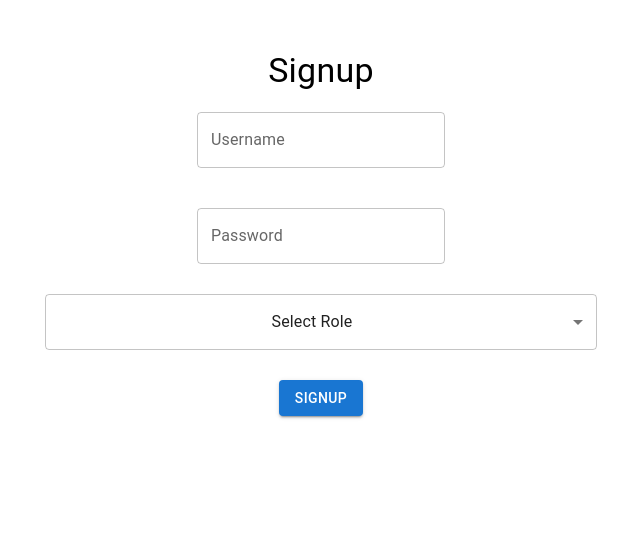
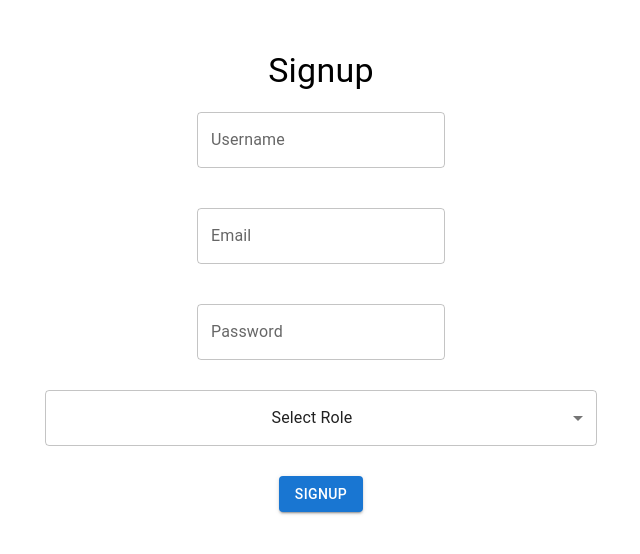
Before and after one commit to orzTHUNDER/app, a React (Create React App) app in the folder reactcode/: page /signup/1 in a window 1280 px wide. Shown: the top 554 px of the page, without its empty margins (319-959 px from the left). Built offline with nearby package versions, Linux system fonts and the light colour scheme.

Commit message:
Added email field in signup

```diff
--- a/reactcode/package.json
+++ b/reactcode/package.json
@@ -5,6 +5,7 @@
   "dependencies": {
     "@emotion/react": "^11.11.3",
     "@emotion/styled": "^11.11.0",
+    "@mui/icons-material": "^5.15.11",
     "@mui/material": "^5.15.11",
     "@testing-library/jest-dom": "^5.17.0",
     "@testing-library/react": "^13.4.0",
--- a/reactcode/src/components/Signup.js
+++ b/reactcode/src/components/Signup.js
@@ -5,6 +5,7 @@ import { Link } from 'react-router-dom';
 
 const Signup = ({ onSignup }) => {
   const [userName, setUserName] = useState('');
+  const [email, setEmail] = useState('');
   const [password, setPassword] = useState('');
   const [role, setRole] = useState('');
 
@@ -13,6 +14,7 @@ const Signup = ({ onSignup }) => {
       // Replace the URL with your Postman mock API endpoint for user registration
       const response = await axios.post('https://ba655539-99ca-4acf-9c3d-6041615e1efa.mock.pstmn.io/users', {
         userName,
+        email,
         password,
         role
       });
@@ -33,6 +35,15 @@ const Signup = ({ onSignup }) => {
         variant="outlined"
         value={userName}
         onChange={(e) => setUserName(e.target.value)}
+        style={{ margin: '20px 0' }}
+      />
+      <br />
+      <TextField
+        label="Email"
+        type="email"
+        variant="outlined"
+        value={email}
+        onChange={(e) => setEmail(e.target.value)}
         style={{ margin: '20px 0' }}
       />
       <br />
```
Also changed, not shown: 1 other file (tests, documents, lock files or other folders).
